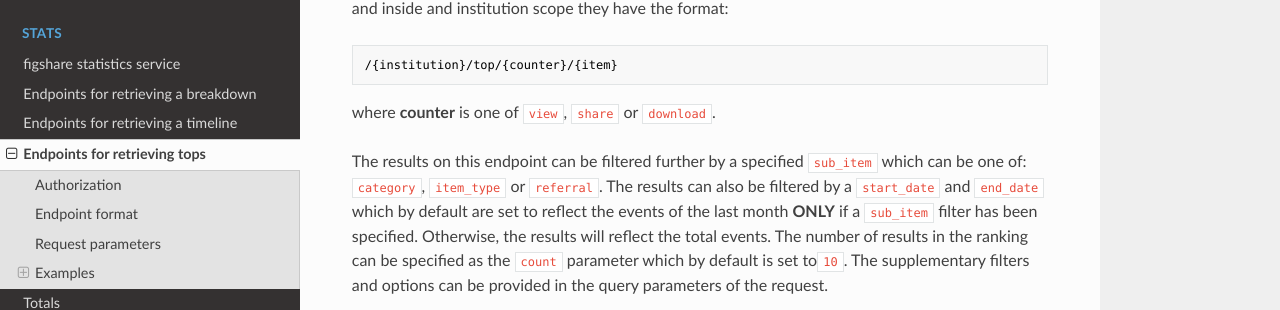
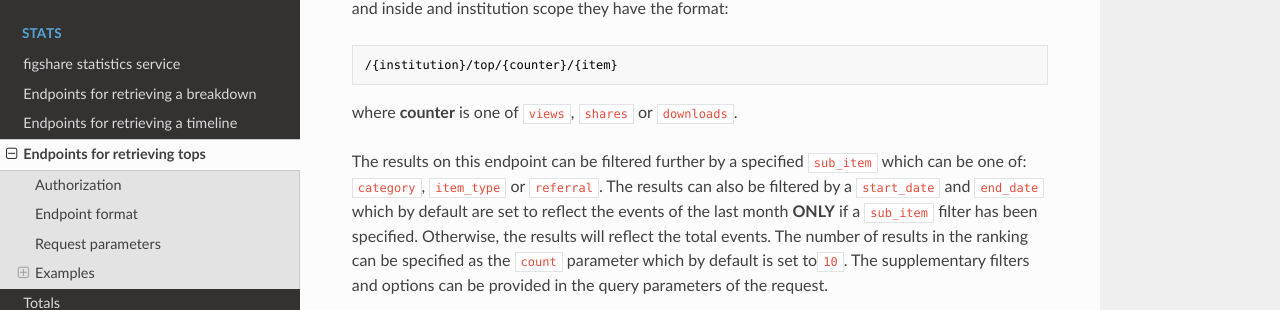
Before and after one commit to figshare/user_documentation, an MkDocs documentation site: the page built from docs/Stats/tops.md, in a window 1280 px wide and 900 px high, scrolled down 466 px. Shown: the part 153-463 px from the top of the window. Built offline with MkDocs 1.6.1, drawn with Linux system fonts in a browser that asks for light colours; nearby versions of some CDN libraries.

Commit message:
Fix counter names in tops documentation

````diff
--- a/docs/Stats/tops.md
+++ b/docs/Stats/tops.md
@@ -30,7 +30,7 @@ and inside and institution scope they have the format:
 /{institution}/top/{counter}/{item}
 ```
 
-where **counter** is one of `view`, `share` or `download`.
+where **counter** is one of `views`, `shares` or `downloads`.
 
 The results on this endpoint can be filtered further by a specified `sub_item`
 which can be one of: `category`, `item_type` or `referral`. The results can also be filtered
````
